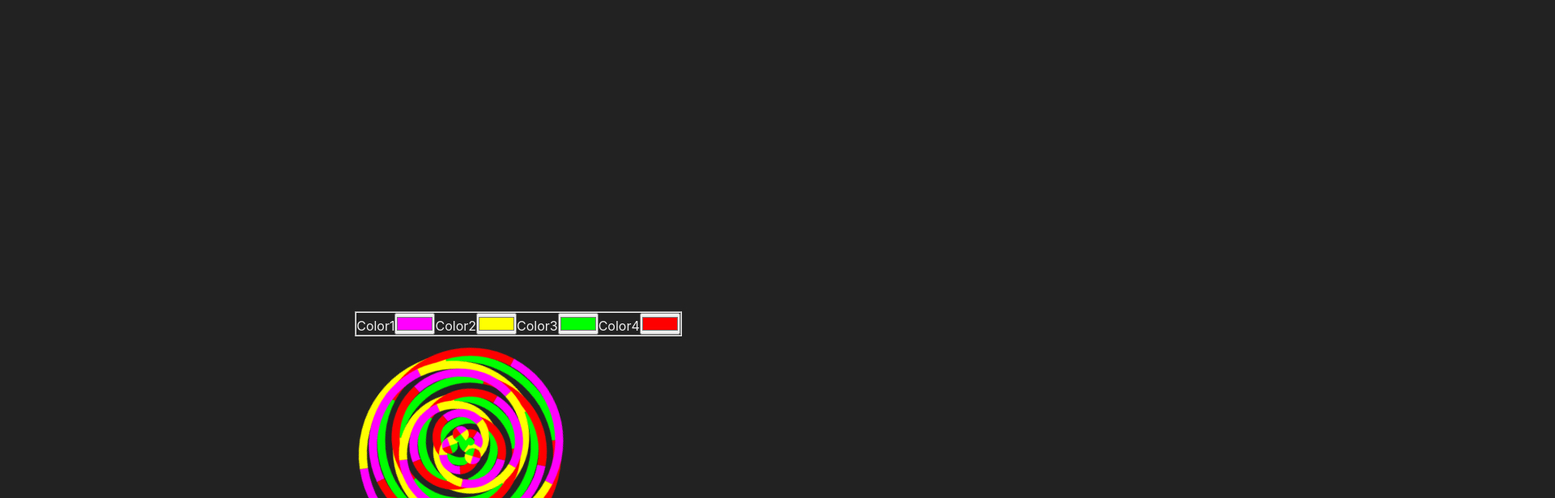
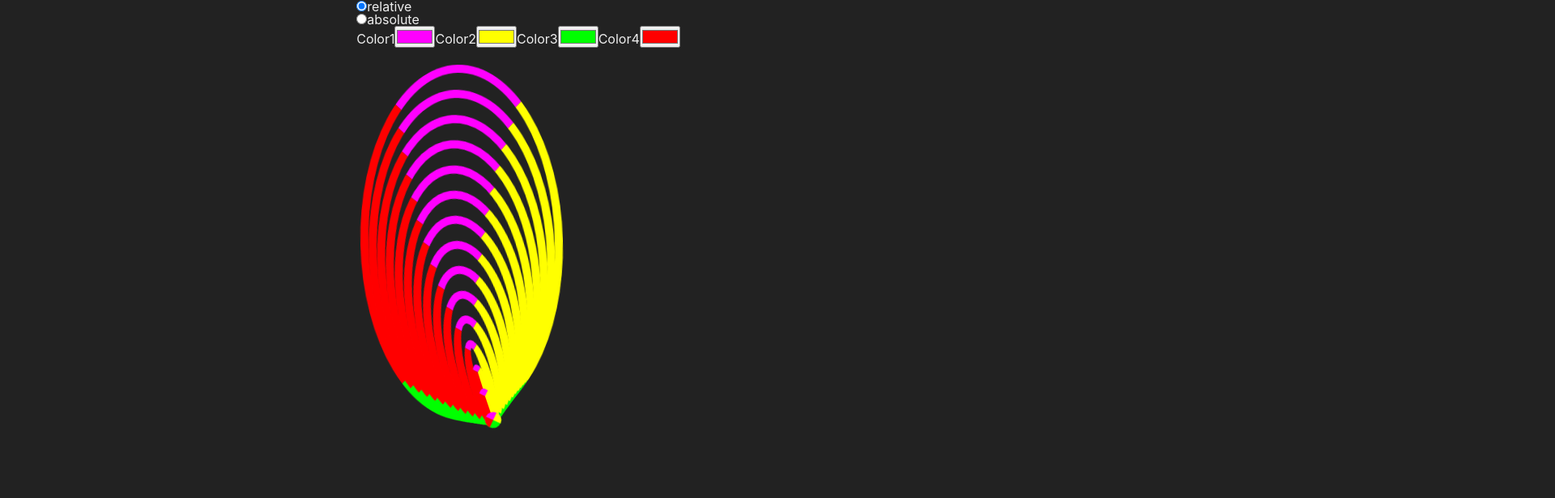
Before and after one commit to stevebarakat/kaleidoscope, a React (Create React App) app: page / in a window 1280 px wide. Shown: the top 616 px of the page at 81% size, 1920 px wide, since content can reach past the window. Built offline with nearby package versions, Linux system fonts and the light colour scheme.

Commit message:
position

```diff
--- a/src/App.css
+++ b/src/App.css
@@ -1,3 +1,52 @@
+/* http://meyerweb.com/eric/tools/css/reset/
+   v2.0 | 20110126
+   License: none (public domain)
+*/
+
+html, body, div, span, applet, object, iframe,
+h1, h2, h3, h4, h5, h6, p, blockquote, pre,
+a, abbr, acronym, address, big, cite, code,
+del, dfn, em, img, ins, kbd, q, s, samp,
+small, strike, strong, sub, sup, tt, var,
+b, u, i, center,
+dl, dt, dd, ol, ul, li,
+fieldset, form, label, legend,
+table, caption, tbody, tfoot, thead, tr, th, td,
+article, aside, canvas, details, embed,
+figure, figcaption, footer, header, hgroup,
+menu, nav, output, ruby, section, summary,
+time, mark, audio, video {
+	margin: 0;
+	padding: 0;
+	border: 0;
+	font-size: 100%;
+	font: inherit;
+	vertical-align: baseline;
+}
+/* HTML5 display-role reset for older browsers */
+article, aside, details, figcaption, figure,
+footer, header, hgroup, menu, nav, section {
+	display: block;
+}
+body {
+	line-height: 1;
+}
+ol, ul {
+	list-style: none;
+}
+blockquote, q {
+	quotes: none;
+}
+blockquote:before, blockquote:after,
+q:before, q:after {
+	content: '';
+	content: none;
+}
+table {
+	border-collapse: collapse;
+	border-spacing: 0;
+}
+
 * {
   margin: 0;
   padding: 0;
@@ -8,7 +57,6 @@
   min-height: 100vh;
   display: flex;
   justify-content: center;
-  align-items: center;
   overflow: hidden;
   background: #222;
   color: #eee;
--- a/src/App.js
+++ b/src/App.js
@@ -9,47 +9,34 @@
     color3: "#00FF00",
     color4: "#FF0000",
   });
+  const [position, setPosition] = useState("relative");
   const handleSetColors = (colors) => setColors(colors);
   return (
     <div>
-      {/* COLORS */}
+      <div>
+        <input
+          type="radio"
+          id="relative"
+          name="position"
+          value="relative"
+          defaultChecked
+          onInput={(e) => setPosition(e.target.value)}
+        />
+        <label htmlFor="relative">relative</label>
+      </div>
+      {console.log(position)}
+      <div>
+        <input
+          type="radio"
+          id="absolute"
+          name="position"
+          value="absolute"
+          onInput={(e) => setPosition(e.target.value)}
+        />
+        <label htmlFor="absolute">absolute</label>
+      </div>
       <Colors colors={colors} handleSetColors={handleSetColors} />
-      <div
-        style={{
-          position: "absolute",
-          // left: "0px",
-          // transform: "rotate(90deg)",
-        }}
-      >
-        <Kaleidoscope colors={colors} />
-      </div>
-      <div
-        style={{
-          position: "absolute",
-          // left: "150px",
-          transform: "rotate(90deg)",
-        }}
-      >
-        {/* <Kaleidoscope colors={colors} /> */}
-      </div>
-      <div
-        style={{
-          position: "absolute",
-          // left: "300px",
-          transform: "rotate(180deg)",
-        }}
-      >
-        {/* <Kaleidoscope colors={colors} /> */}
-      </div>
-      <div
-        style={{
-          position: "absolute",
-          // left: "450px",
-          transform: "rotate(270deg)",
-        }}
-      >
-        {/* <Kaleidoscope colors={colors} /> */}
-      </div>
+      <Kaleidoscope colors={colors} position={position} />
     </div>
   );
 };
--- a/src/Kaleidoscope.js
+++ b/src/Kaleidoscope.js
@@ -1,9 +1,9 @@
 import styled, { keyframes } from "styled-components";
 import "./App.css";
 
-function Kaleidoscope({ colors }) {
+function Kaleidoscope({ colors, position }) {
   return (
-    <Things colors={colors}>
+    <Things colors={colors} position={position}>
       <Thing>
         <Thing>
           <Thing>
@@ -18,7 +18,7 @@
                             <Thing>
                               <Thing>
                                 <Thing>
-                                  <Thing></Thing>
+                                  <Thing />
                                 </Thing>
                               </Thing>
                             </Thing>
@@ -37,12 +37,6 @@
   );
 }
 
-// const kaledescopeAnimation = keyframes`
-//   0% {transform: rotate(-10deg)}
-//   50% {transform: rotate(10deg)}
-//   100% {transform: rotate(-10deg)}
-// `;
-
 const kaledescopeAnimation = keyframes`
   100% {transform: rotate(1turn)}
 `;
@@ -53,11 +47,11 @@
   div {
     border-color: ${(p) => p.colors.color1} ${(p) => p.colors.color2}
       ${(p) => p.colors.color3} ${(p) => p.colors.color4};
+    position: ${(p) => p.position};
   }
 `;
 
 const Thing = styled.div`
-  position: absolute;
   top: 1rem;
   display: flex;
   width: 100%;
```
